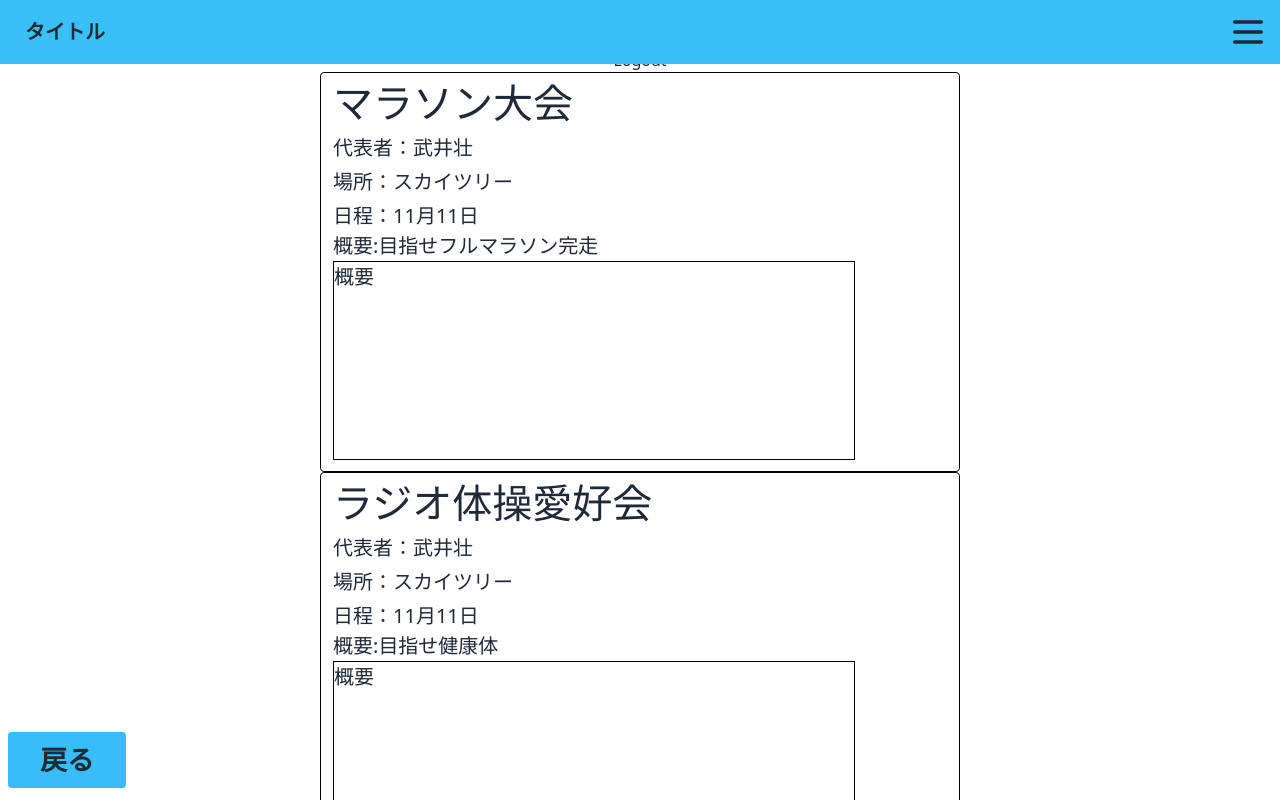
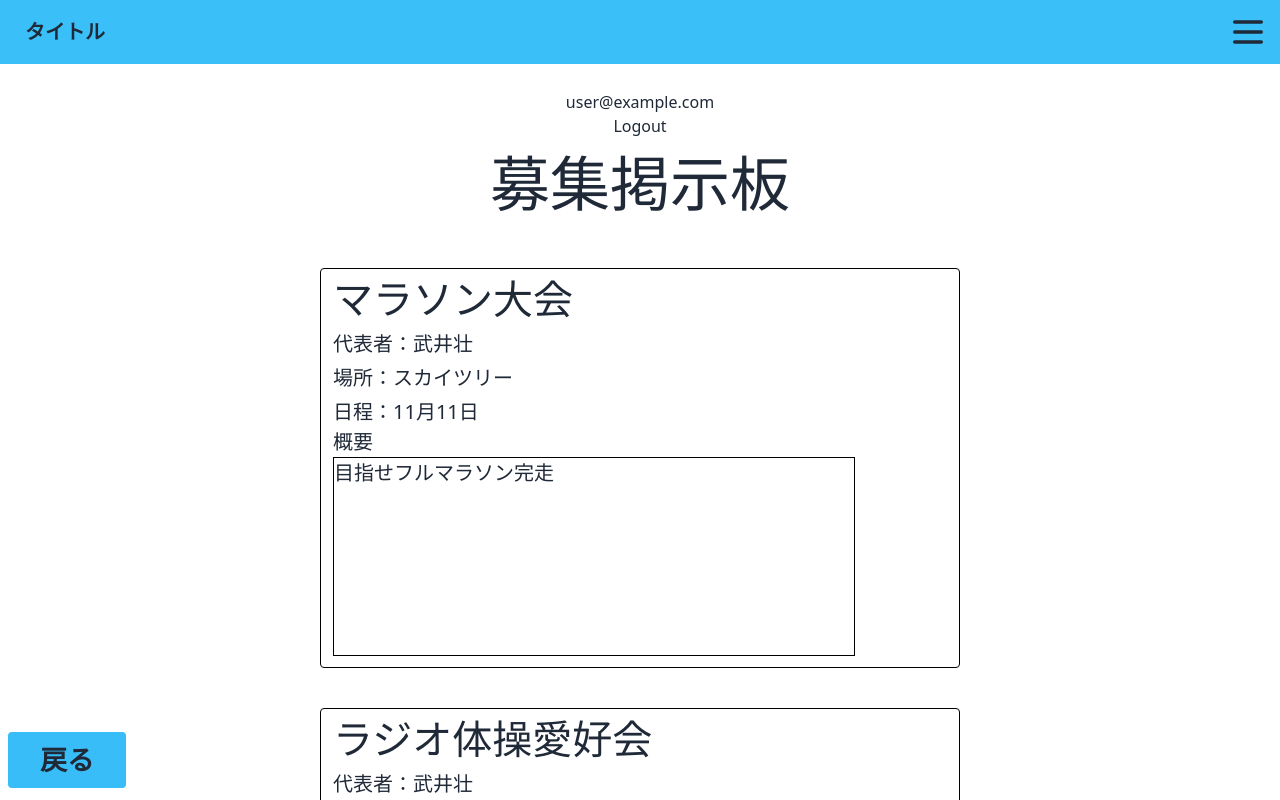
Before and after one commit to axew-is-kibago/kibago-teams, a React (Vite) app: page / in a window 1280 px wide. Shown: the top 800 px of the page. Built offline with nearby package versions, Linux system fonts and the light colour scheme; no server answers; sample sign-in values are in the browser's storage.

Commit message:
コンポーネントの位置を調整

```diff
--- a/src/components/EventBox.tsx
+++ b/src/components/EventBox.tsx
@@ -10,16 +10,16 @@ type EventInfo ={
 function EventBox({title, representative, location, date, overview}: EventInfo) {
     return (
       <>
-        <div className="flex flex-col border pl-3 border-black w-1/2 h-[400px] rounded">
+        <div className="flex flex-col border pl-3 border-black w-1/2 h-[400px] rounded mb-10">
             <div className="text-[40px]">{title}</div>
             <div className="flex flex-col space-y-1">
                 <div className="text-[20px]">代表者：{representative}</div>
                 <div className="text-[20px]">場所：{location}</div>
                 <div className="text-[20px]">日程：{date}</div>
             </div>
-            <label className="text-[20px]">概要:{overview}</label>
+            <label className="text-[20px]">概要</label>
             <div className="border border-black w-5/6 h-1/2 text-[20px]">
-            概要
+            {overview}
             </div>
         </div>
       </>
--- a/src/pages/Home.tsx
+++ b/src/pages/Home.tsx
@@ -18,6 +18,7 @@ export const Home = () => {
   const Boxes:BoxInfo[] = [
     {id: 1,title: "マラソン大会", representative:"武井壮", location: "スカイツリー", date:"11月11日", overview:"目指せフルマラソン完走"},
     {id: 2,title: "ラジオ体操愛好会", representative:"武井壮", location: "スカイツリー", date:"11月11日", overview:"目指せ健康体"},
+    {id: 3,title: "ラジオ体操愛好会", representative:"武井壮", location: "スカイツリー", date:"11月11日", overview:"目指せ健康体"},
   ]
 
   const navigate = useNavigate();
@@ -34,16 +35,18 @@ export const Home = () => {
     return (
       <>
         <Header />
-        <div className="flex flex-col justify-center items-center">
-          <div className="">Home</div>
+        <div className="flex flex-col justify-center items-center pt-[90px]">
           <p>{user.email}</p>
           <button onClick={handleLogout}>Logout</button>
+          <div className='text-[60px]'>募集掲示板</div>
+          <div className='w-screen flex flex-col justify-center items-center mt-10'>
             {Boxes.map((box: BoxInfo) => {
               return(
                 <EventBox key={box.id} title={box.title} representative={box.representative} location={box.location} date={box.date} overview={box.overview}/>
               )
             })}
           </div>
+        </div>
         <Button href = "/" title = "戻る" />
       </>
     );
```
Lines whose indentation alone changed are shown as unchanged.
